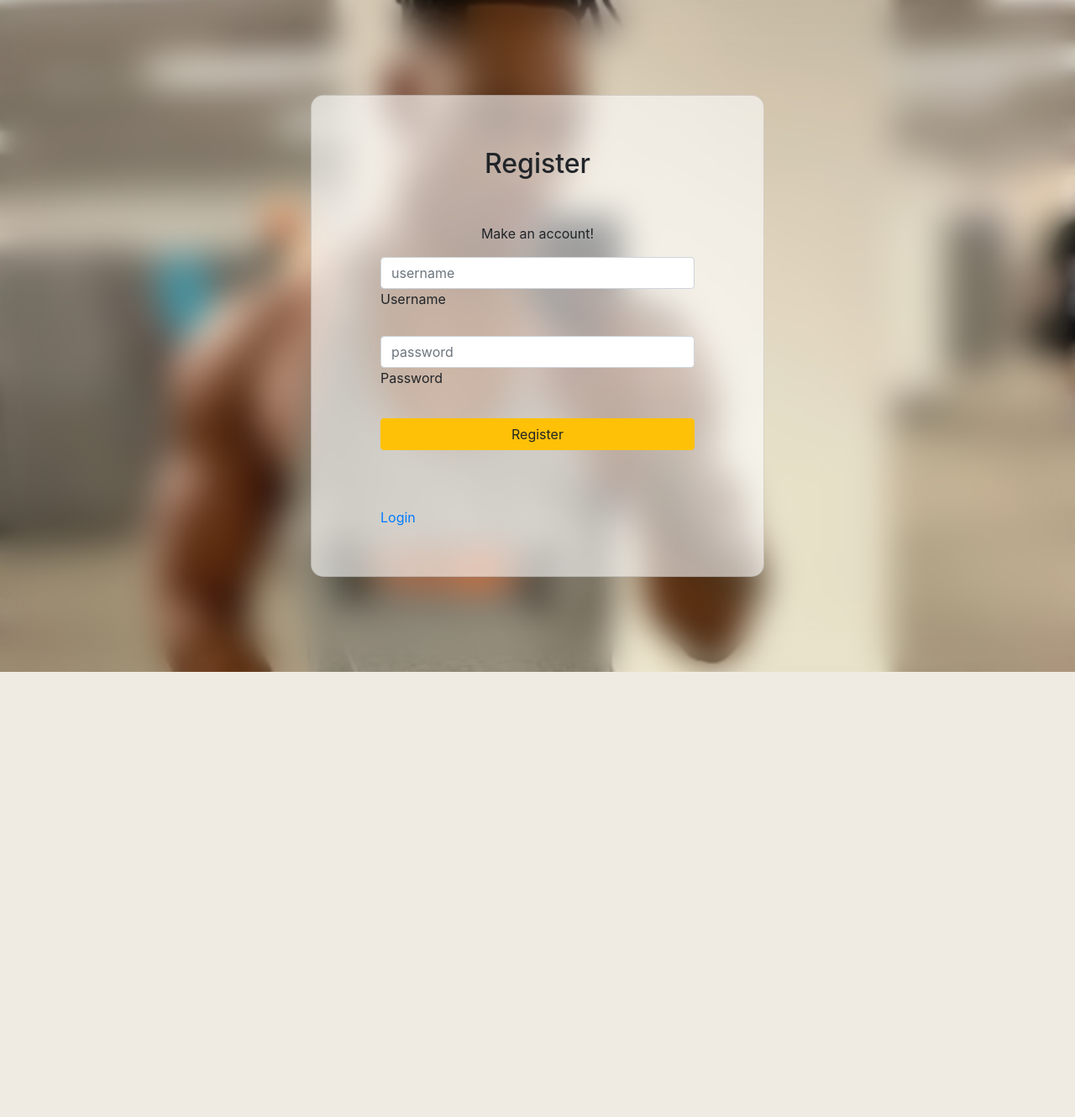
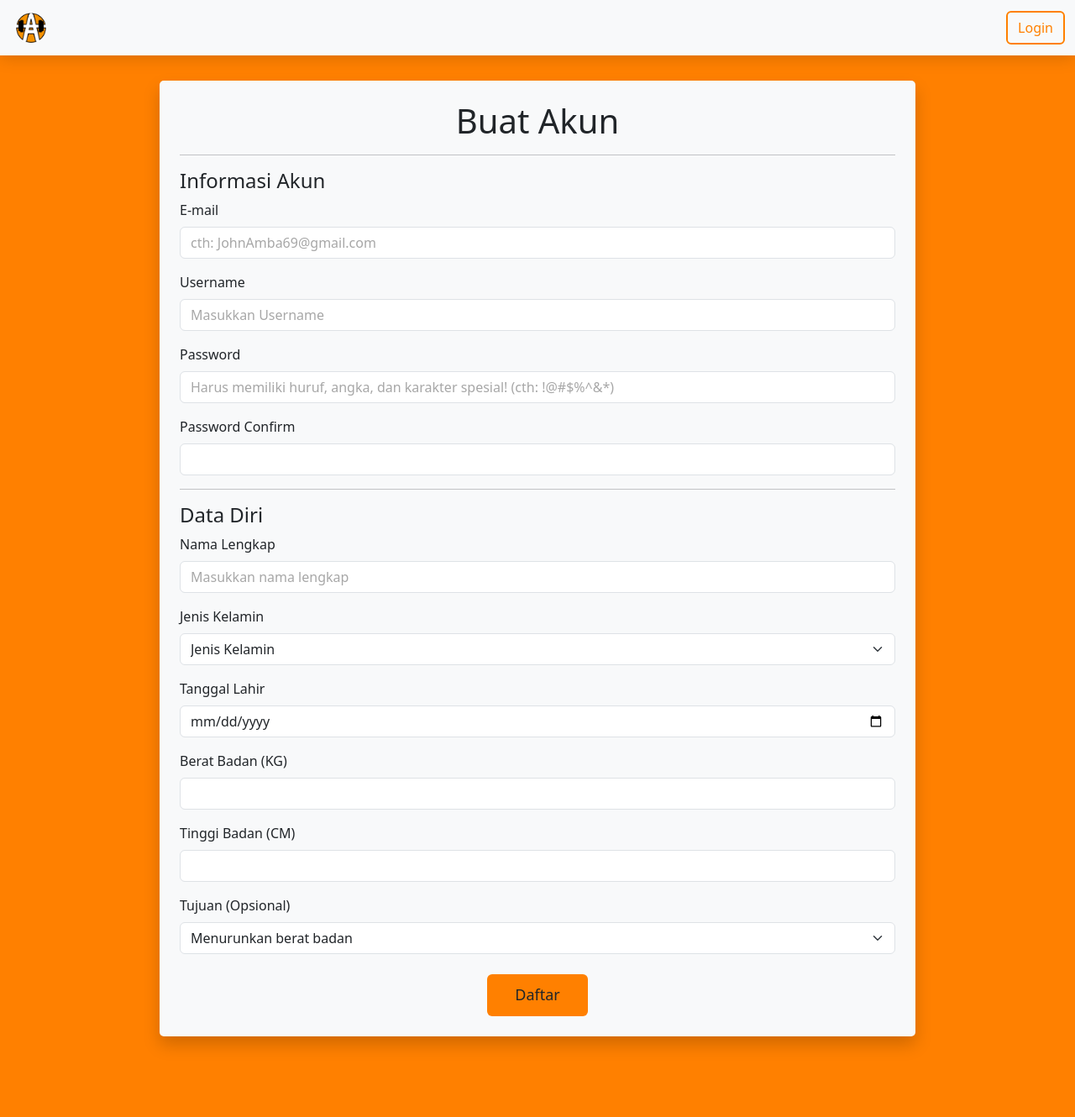
Before and after one commit to clunckyboy/AmbatuGYM, a PHP site: page /register.php in a window 1280 px wide. Shown: the whole page at 84% size. Before the commit the page ends 800 px from the top, so only its background shows below. Run offline with PHP 8.4, Linux system fonts and the light colour scheme; some libraries are stand-ins or nearby versions.

Commit message:
Add files via upload

```diff
--- a/register.php
+++ b/register.php
@@ -1,4 +1,8 @@
 <?php
+
+//     ini_set('display_errors', 1);
+// ini_set('display_startup_errors', 1);
+// error_reporting(E_ALL);
     include "./database/config.php";
     session_start();
 
@@ -7,131 +11,264 @@
     if(isset($_POST['register'])){
         $username = $_POST['username'];
         $password = $_POST['password'];
+        $email = $_POST['email'];
+        $full_name = $_POST['full-name'];
+        $birthdate = $_POST['birth-date'];
+        $weight = $_POST['weight'];
+        $height = $_POST['height'];
+        $goal = $_POST['goal'];
+        $gender = $_POST['gender'];
 
-        try{
-            $sql = "INSERT INTO users (users_username, users_password)
-            VALUES ('$username', '$password')";
+        // Membuat query tanpa bind_param
+        $sql = "INSERT INTO users (users_username, users_password, users_fullname, users_email, users_birthdate, users_weight, users_height, users_gender, goal)
+                VALUES ('$username', '$password', '$full_name', '$email', '$birthdate', '$weight', '$height', '$gender', '$goal')";
 
-            if($db->query($sql)){
+        if ($db->query($sql) === TRUE) {
             $register_message = "Daftar akun berhasil, silahkan login";
         } else {
-                $register_message = "Daftar akun gagal, coba lagi";
+            $register_message = "Error: " . $db->error;
         }
-        } catch(mysqli_sql_exception){
-            $register_message = "username sudah digunakan";
+
+        $db->close();
     }
-        $db->close();
 
 
-    }
 
+    // $register_message = "";
+
+    // if(isset($_POST['register'])){
+    //     $username = $_POST['username'];
+    //     $password = $_POST['password'];
+    //     $email = $_POST['email'];
+    //     $full_name = $_POST['full-name'];
+    //     $birthdate = $_POST['birth-date'];
+    //     $gender = $_POST['gender'];
+    //     $weight = $_POST['weight'];
+    //     $height = $_POST['height'];
+    //     $goal = $_POST['goal'];
+
+    //     // try{
+    //         $sql = "INSERT INTO users (users_username, users_password, users_fullname, users_gender, users_email, users_birthdate, users_weight, users_height, goal)
+    //         VALUES ('$username', '$password', '$full_name', '$gender' '$email', '$birthdate', '$weight', '$height', '$goal')";
+
+    //         if($db->query($sql) === TRUE){
+    //             $register_message = "Daftar akun berhasil, silahkan login";
+    //         } else {
+    //             $register_message = "Daftar akun gagal, coba lagi";
+    //         }
+            // mysqli_sql_exception
+        // } catch(Exception $e){
+            // $e->getMessage();
+            // $register_message = "username sudah digunakan";
+        // }
+        // $db->close();
+    // }
+
+//     include "./database/config.php";
+//     session_start();
+
+//     $register_message = "";
+
+//     if(isset($_POST['register'])){
+//         $username = $_POST['username'];
+//         $password = $_POST['password'];
+//         $email = $_POST['email'];
+//         $full_name = $_POST['full-name'];
+//         $birthdate = $_POST['birth-date'];
+//         $weight = $_POST['weight'];
+//         $height = $_POST['height'];
+//         $goal = $_POST['goal'];
+//         $gender = $_POST['gender'];
+
+//         try {
+//             $stmt = $db->prepare("INSERT INTO users (users_username, users_password, users_fullname, users_email, users_birthdate, users_weight, users_height, users_gender, goal) VALUES (?, ?, ?, ?, ?, ?, ?, ?, ?)");
+//             $stmt->bind_param("sssssiiss", $username, $password, $full_name, $email, $birthdate, $weight, $height, $gender, $goal);
+
+//             if ($stmt->execute()) {
+//                 $register_message = "Daftar akun berhasil, silahkan login";
+//             } else {
+//                 $register_message = "Daftar akun gagal, coba lagi";
+//             }
+//             $stmt->close();
+//         } catch (Exception $e) {
+//             $register_message = "Error: " . $e->getMessage();
+//         }
+//         $db->close();
+//     }
 ?>
 
 <!DOCTYPE html>
 <html lang="en">
 <head>
+    <link rel="icon" type="image/x-icon" href="./images/ambatugym2.png">
     <meta charset="UTF-8">
     <meta name="viewport" content="width=device-width, initial-scale=1.0">
-    <title>AmbatuGYM register</title>
-    <link href="https://cdn.jsdelivr.net/npm/bootstrap@4.0.0/dist/css/bootstrap.min.css" rel="stylesheet">
+    <link
+    href="https://cdn.jsdelivr.net/npm/bootstrap@5.3.2/dist/css/bootstrap.min.css"
+    rel="stylesheet">
+    <title>AmbatuRegister</title>
+
     <style>
-        body, html {
-            height: 100%;
-        }
-        .h-100 {
-            height: 100% !important;
-        }
-        .bg-custom {
-            background-image: url('./images/amba2.jpg');
-            background-size: cover;
-            background-position: center;
-            min-height: 100vh; /* Set the height of the background area */
-            position: relative;
+        body {
+            background-color: #FF8000;
         }
 
-        /* Overlay that applies the blur effect */
-        .blur-overlay {
-            position: absolute;
+        .navbar {
+            box-shadow: 0px 1px 20px rgba(0, 0, 0, 0.185);
+            position: fixed;
             top: 0;
-            left: 0;
             width: 100%;
-            height: 100%;
-            backdrop-filter: blur(20px); /* Apply blur to the background */
-            z-index: 0; /* Push it to the back */
         }
 
-        .rounded-custom{
-            padding: 10px;
-            border-radius: 15px;
+        .btn-ambatugym {
+            border: 2px solid #FF8000;
+            color:#FF8000;
+            transition: transform 0.1s ease-in-out, background-color 0.1s;
+            text-align: center;
+        }
+        .btn-ambatugym:hover {
+            background-color: #FF8000;
         }
 
-        .translucent-card {
-            background: rgba(255, 255, 255, 0.6); /* Semi-transparent white background */
-            border-radius: 15px; /* Optional: for rounded corners */
-            position: relative;
-            z-index: 1; /* Ensure it stays on top of the blur */
+        .form-container {
+            width: 100%;
+            max-width: 300px;
         }
 
-        i{
-            color: red;
+        .form-control::placeholder {
+            color: rgb(167, 167, 167);
         }
+
+        .form-control, .form-select {
+            transition: transform 0.15s, box-shadow 0.15s;
+            box-shadow: 0px 0px 0px rgba(0, 0, 0, 0.695);
+        }
+
+        .form-control:focus, .form-select:focus {
+            box-shadow: 0px 10px 20px rgba(0, 0, 0, 0.147);
+            transform: scale(1.02);
+        }
+
+        .container-sm {
+            margin-top: 6rem;
+            margin-bottom: 6rem;
+            max-width: 900px;
+            border-radius: 5px;
+            box-shadow: 0px 10px 20px rgba(0, 0, 0, 0.185);
+        }
+
+        .btn-custom {
+            width: 120px;
+            height: 50px;
+            font-size: large;
+            background-color: #FF8000;
+            /* color: white; */
+            transition: transform 0.1s ease-in-out, box-shadow 0.15s;
+            box-shadow: 0px 0px 0px rgba(0, 0, 0, 0.695);
+        }
+        .btn-custom:hover {
+            background-color: #FF8000;
+            border: 2px solid black;
+            transform: scale(1.05);
+            box-shadow: 0px 10px 20px rgba(0, 0, 0, 0.147);
+        }
+
+        .btn-custom:active {
+            background-color: rgb(196, 59, 0);
+            transform: scale(0.98);
+        }
+
+        .tombol-login{
+            text-decoration: none;
+            color: #FF8000;
+        }
+
+        .tombol-login:hover{
+            color: white;
+        }
+
     </style>
 </head>
 <body>
-    <section class="h-100 bg-custom d-flex align-items-center justify-content-center">
-        <!-- Blurred overlay -->
-        <div class="blur-overlay"></div>
+    <nav class="navbar bg-body-tertiary">
+        <div class="container-fluid">
+            <img src="./images/ambatugym2.png" alt="ambatugym" width="50" height="50">
+            <a class="tombol-login" href="index.html"><button class="btn btn-ambatugym" type="submit" >Login</button></a>
+        </div>
+      </nav>
 
-        <div class="container">
-            <div class="row justify-content-center">
-                <div class="col-xl-6">
-                    <!-- Translucent card to hold form content -->
-                    <div class="card translucent-card rounded-3 text-black rounded-custom">
-                        <div class="row g-0">
-                            <div class="col-lg-12">
-                                <div class="card-body p-md-5 mx-md-4">
-                                    <div class="text-center">
-                                        <h2 class="mt-1 mb-5 pb-1">Register</h2>
-                                        <p>Make an account!</p>
+      <div class="container-sm p-4 bg-body-tertiary">
+        <div class="mb-3">
+            <h1 class="text-center">Buat Akun</h1>
         </div>
-                                    <form action="register.php" method="POST">
-                                        <div data-mdb-input-init class="form-group mb-4">
-                                            <input type="username" id="form2Example11"
-                                            class="form-control" placeholder="username" name="username"/>
-                                            <label class="form-label" for="form2Example11">Username</label>
+        <!-- <div class="mb-4"> -->
+        <hr>
+        <h4>Informasi Akun</h4>
+        <form action="register1.php" method="POST">
+                <div class="mb-3">
+                    <label for="inputEmail" class="form-label">E-mail</label>
+                    <input name="email" type="email" class="form-control" id="inputEmail" placeholder="cth: JohnAmba69@gmail.com" required>
                 </div>
-                                        <!-- <div data-mdb-input-init class="form-group mb-4">
-                                            <input type="email" id="form2Example11" class="form-control"
-                                            placeholder="Email Address or Phone Number" />
-                                            <label class="form-label" for="form2Example11">Email or Number</label>
-                                        </div> -->
-                                        <div data-mdb-input-init class="form-group mb-4">
-                                            <input type="password" id="form2Example22" class="form-control"
-                                            placeholder="password" name="password"/>
-                                            <label class="form-label" for="form2Example22">Password</label>
+                <div class="mb-3">
+                    <label for="inputUsername" class="form-label">Username</label>
+                    <input name="username" type="username" class="form-control" id="inputUsername" placeholder="Masukkan Username" required>
                 </div>
-                                        <div class="text-center pt-1 mb-5 pb-1">
+                <div class="mb-3">
                     <i> <?= $register_message ?> </i>
-                                            <button class="btn btn-warning btn-block fa-lg mb-3" type="submit"
-                                            onclick="location.href='main_page.html'" name="register">Register</button>
+                    <label for="inputPassword" class="form-label">Password</label>
+                    <input name="password" type="password" class="form-control" id="inputPassword" placeholder="Harus memiliki huruf, angka, dan karakter spesial! (cth: !@#$%^&*)" aria-describedby="passHelp" required>
+                </div>
+                <div class="mb-3">
+                    <label for="inputPasswordConfirm" class="form-label">Password Confirm</label>
+                    <input type="password" class="form-control" id="inputPasswordConfirm" required>
+                </div>
+
+        <hr>
+            <h4>Data Diri</h4>
+
+                <div class="mb-3">
+                    <label for="inputFullName" class="form-label">Nama Lengkap</label>
+                    <input name="full-name" type="text" class="form-control" id="inputFullName" placeholder="Masukkan nama lengkap" required>
+                </div>
+                <div class="mb-3">
+                    <label for="inputGender" class="form-label">Jenis Kelamin</label>
+                    <select name="gender" class="form-select" taria-label="Default select example">
+                        <option selected>Jenis Kelamin</option>
+                        <option value="Laki-laki">Laki-laki</option>
+                        <option value="Perempuan">Perempuan</option>
+                    </select>
+                </div>
+                <div class="mb-3">
+                    <label for="inputDOB" class="form-label">Tanggal Lahir</label>
+                    <input name="birth-date" type="date" class="form-control" id="inputDOB" required>
+                </div>
+                <div class="mb-3">
+                    <label for="inputBerat" class="form-label">Berat Badan (KG)</label>
+                    <input name="weight" type="number" class="form-control" id="inputBerat" required>
+                </div>
+                <div class="mb-3">
+                    <label for="inputTinggi" class="form-label">Tinggi Badan (CM)</label>
+                    <input name="height" type="number" class="form-control" id="inputTinggi" required>
+                </div>
+                <div class="mb-3">
+                    <label for="inputTujuan" class="form-label">Tujuan (Opsional)</label>
+                    <select name="goal" class="form-select" taria-label="Default select example">
+                        <option value="lose-weight">Menurunkan berat badan</option>
+                        <option value="build_muscle">Membesarkan otot</option>
+                        <option value="maintain">Pelihara stamina</option>
+                    </select>
+                </div>
+                <div class="container text-center mt-4">
+                    <button class="btn btn-custom" name="register" type="submit">Daftar</button>
                 </div>
             </form>
 
-                                    <a href="index.php">Login</a>
       </div>
-                            </div>
-                        </div>
-                    </div>
-                </div>
-            </div>
-        </div>
-    </section>
 
-    <script src="https://code.jquery.com/jquery-3.2.1.slim.min.js"
-    integrity="sha384-KJ3o2DKtIkvYIK3UENzmM7KCkRr/rE9/Qpg6aAZGJwFDMVNA/GpGFF93hXpG5KkN" crossorigin="anonymous"></script>
-    <script src="https://cdn.jsdelivr.net/npm/popper.js@1.12.9/dist/umd/popper.min.js"
-    integrity="sha384-ApNbgh9B+Y1QKtv3Rn7W3mgPxhU9K/ScQsAP7hUibX39j7fakFPskvXusvfa0b4Q" crossorigin="anonymous"></script>
-    <script src="https://cdn.jsdelivr.net/npm/bootstrap@4.0.0/dist/js/bootstrap.min.js"
-    integrity="sha384-JZR6Spejh4U02d8jOt6vLEHfe/JQGiRRSQQxSfFWpi1MquVdAyjUar5+76PVCmYl" crossorigin="anonymous"></script>
+
+
+    <script
+    src="https://cdn.jsdelivr.net/npm/bootstrap@5.3.2/dist/js/bootstrap.bundle.min.js">
+    </script>
 </body>
 </html>
```
Also changed, not shown: dashboard.css (added, +82 -0 lines), dashboard.php (+148 -58 lines), index.php (+3 -7 lines). Lines whose indentation alone changed are shown as unchanged.
